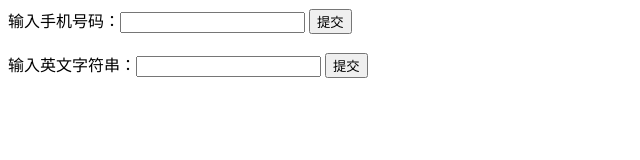
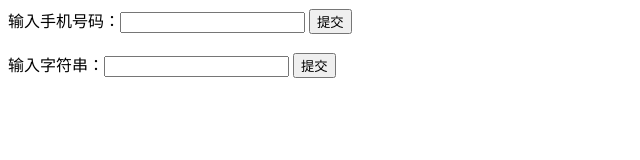
Before and after one commit to xunmeng2015/ife, a plain HTML site: page js/class_3.html in a window 1280 px wide. Shown: the whole page, without its empty margins (0-640 px from the left). Drawn offline with Linux system fonts and the light colour scheme.

Commit message:
third commit

```diff
--- a/js/class_3.html
+++ b/js/class_3.html
@@ -14,7 +14,7 @@
 	<body>
 		<label>输入手机号码：</label><input type="text"id="phone"><i id="yesp">输入正确</i><i id="nop">输入错误，请重新输入</i>
 		<button id="phone-btn" onclick="checkphone()">提交</button><br /><br />
-		<label>输入英文字符串：</label><input type="text" id="letter"><i id="yesl">输入正确</i><i id="nol">输入错误，请重新输入</i>
+		<label>输入字符串：</label><input type="text" id="letter"><i id="yesl">输入正确</i><i id="nol">输入错误，请重新输入</i>
 		<button id="letter-btn" onclick="checkletter()">提交</button>
 	</body>
 	<script type="text/javascript">
```
